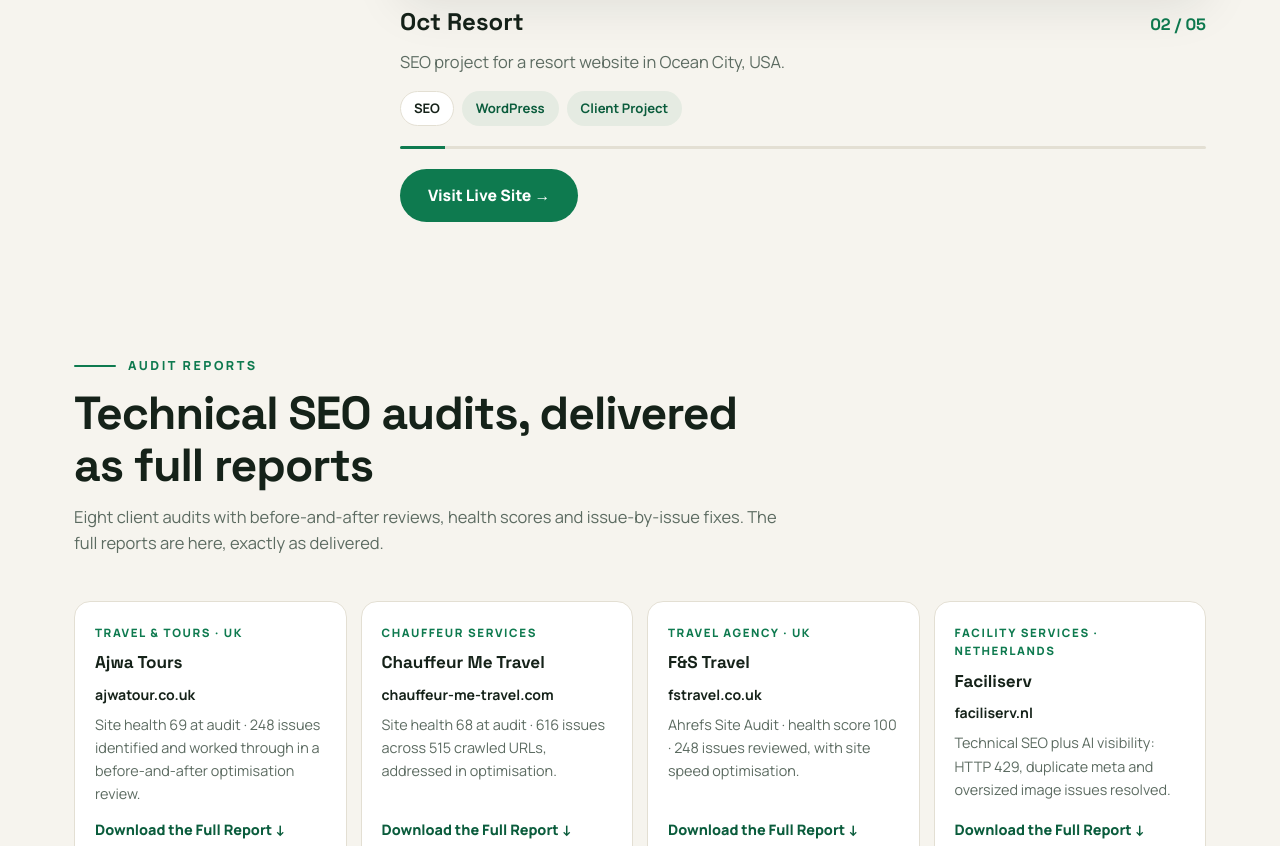
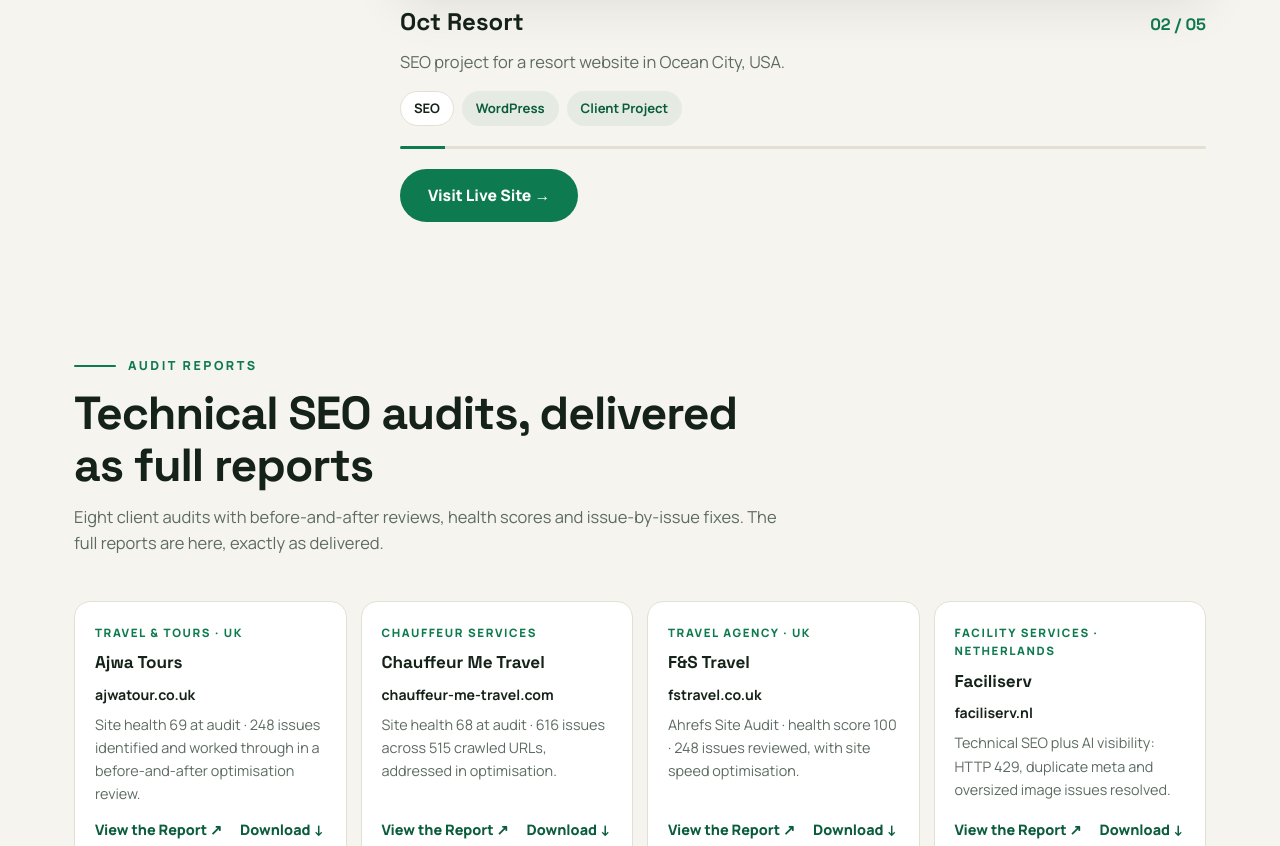
Before and after one commit to shahzaibahmedseo/shahzaibahmedseo.github.io, a plain HTML site: page index.html in a window 1280 px wide. Shown: the part 1954-2800 px from the top of the page. Drawn offline with Linux system fonts and the light colour scheme.

Commit message:
Logo fix, 65+ stat, report view links

```diff
--- a/index.html
+++ b/index.html
@@ -41,7 +41,7 @@ header.scrolled{background:rgba(246,244,238,.9);backdrop-filter:blur(12px);borde
 nav{display:flex;align-items:center;gap:28px;height:72px}
 .logo{font-family:'Space Grotesk';font-weight:700;font-size:1.05rem;letter-spacing:1.5px;display:flex;align-items:center;gap:11px}
 .logo span{color:var(--acc)}
-.logo-mark{background:var(--acc);color:#fff;border-radius:9px;width:34px;height:34px;display:inline-flex;align-items:center;justify-content:center;font-size:.8rem;letter-spacing:.5px}
+.logo .logo-mark{background:var(--acc);color:#fff;border-radius:9px;width:34px;height:34px;display:inline-flex;align-items:center;justify-content:center;font-size:.8rem;letter-spacing:.5px}
 nav ul{display:flex;gap:26px;list-style:none;margin-left:auto}
 nav ul a{font-weight:600;font-size:.95rem;color:var(--muted)}
 nav ul a:hover{color:var(--ink)}
@@ -149,7 +149,8 @@ h1{font-family:'Space Grotesk';font-weight:700;font-size:clamp(2.7rem,6.4vw,4.6r
 .a-sec{color:var(--acc);font-weight:800;font-size:.72rem;letter-spacing:1.6px;text-transform:uppercase}
 .a-dom{color:var(--ink);font-weight:700;font-size:.88rem}
 .a-met{color:var(--muted);font-size:.9rem;flex:1}
-.a-link{font-weight:800;color:var(--acc2);font-size:.9rem;margin-top:6px}
+.a-links{display:flex;gap:18px;flex-wrap:wrap;margin-top:6px}
+.a-link{font-weight:800;color:var(--acc2);font-size:.9rem}
 .a-link:hover{text-decoration:underline}
 @media(max-width:1000px){.audits-grid{grid-template-columns:repeat(2,1fr)}}
 @media(max-width:560px){.audits-grid{grid-template-columns:1fr}}
@@ -258,7 +259,7 @@ footer .sub{color:#A9B8AE;max-width:560px;margin-top:16px}
       </div>
       <div class="stats">
         <div class="stat reveal in"><div class="num"><span data-count="3">0</span></div><div class="lbl">Years of Experience</div></div>
-        <div class="stat reveal in d1"><div class="num"><span data-count="5">0</span></div><div class="lbl">Featured SEO Projects</div></div>
+        <div class="stat reveal in d1"><div class="num"><span data-count="65">0</span>+</div><div class="lbl">SEO Projects Delivered</div></div>
         <div class="stat reveal in d2"><div class="num"><span data-count="3">0</span></div><div class="lbl">Countries Served: Pakistan · UK · USA</div></div>
         <div class="stat reveal in d3"><div class="num" style="color:var(--acc)">SEO</div><div class="lbl">Audits · Keywords · Growth</div></div>
       </div>
@@ -319,14 +320,14 @@ footer .sub{color:#A9B8AE;max-width:560px;margin-top:16px}
         <p>Eight client audits with before-and-after reviews, health scores and issue-by-issue fixes. The full reports are here, exactly as delivered.</p>
       </div>
       <div class="audits-grid">
-      <div class="a-card reveal"><div class="a-sec">Travel &amp; Tours · UK</div><h3>Ajwa Tours</h3><div class="a-dom">ajwatour.co.uk</div><p class="a-met">Site health 69 at audit · 248 issues identified and worked through in a before-and-after optimisation review.</p><a class="a-link" href="reports/ajwa-tours-seo-audit.docx" download>Download the Full Report ↓</a></div>
-<div class="a-card reveal d1"><div class="a-sec">Chauffeur Services</div><h3>Chauffeur Me Travel</h3><div class="a-dom">chauffeur-me-travel.com</div><p class="a-met">Site health 68 at audit · 616 issues across 515 crawled URLs, addressed in optimisation.</p><a class="a-link" href="reports/chauffeur-me-travel-seo-audit.docx" download>Download the Full Report ↓</a></div>
-<div class="a-card reveal d2"><div class="a-sec">Travel Agency · UK</div><h3>F&amp;S Travel</h3><div class="a-dom">fstravel.co.uk</div><p class="a-met">Ahrefs Site Audit · health score 100 · 248 issues reviewed, with site speed optimisation.</p><a class="a-link" href="reports/fs-travel-seo-audit.docx" download>Download the Full Report ↓</a></div>
-<div class="a-card reveal d3"><div class="a-sec">Facility Services · Netherlands</div><h3>Faciliserv</h3><div class="a-dom">faciliserv.nl</div><p class="a-met">Technical SEO plus AI visibility: HTTP 429, duplicate meta and oversized image issues resolved.</p><a class="a-link" href="reports/faciliserv-seo-audit.docx" download>Download the Full Report ↓</a></div>
-<div class="a-card reveal"><div class="a-sec">Food &amp; Grocery · UK</div><h3>Punjab Exotic Foods</h3><div class="a-dom">punjabexoticfoods.co.uk</div><p class="a-met">Site health 89 at audit · 174 issues, including duplicate meta descriptions and image weight.</p><a class="a-link" href="reports/punjab-exotic-foods-seo-audit.docx" download>Download the Full Report ↓</a></div>
-<div class="a-card reveal d1"><div class="a-sec">Document Services</div><h3>S&amp;S Documents</h3><div class="a-dom">sandsdocument.com</div><p class="a-met">Site health 89 at audit · 644 issues across 778 crawled URLs · PageSpeed review included.</p><a class="a-link" href="reports/sands-documents-seo-audit.docx" download>Download the Full Report ↓</a></div>
-<div class="a-card reveal d2"><div class="a-sec">Stone &amp; Surfaces · UK</div><h3>Zenstone</h3><div class="a-dom">zenstone.co.uk</div><p class="a-met">Health score 99 maintained · warnings cut from 837 to 731 and errors from 17 to 14.</p><a class="a-link" href="reports/zenstone-seo-audit.docx" download>Download the Full Report ↓</a></div>
-<div class="a-card reveal d3"><div class="a-sec">Villas &amp; Property · UK</div><h3>Zenvillas</h3><div class="a-dom">zenvillas.co.uk</div><p class="a-met">Site health 93 at audit · 137 issues across technical, URL security and metadata fixes.</p><a class="a-link" href="reports/zenvillas-seo-audit.docx" download>Download the Full Report ↓</a></div>
+      <div class="a-card reveal"><div class="a-sec">Travel &amp; Tours · UK</div><h3>Ajwa Tours</h3><div class="a-dom">ajwatour.co.uk</div><p class="a-met">Site health 69 at audit · 248 issues identified and worked through in a before-and-after optimisation review.</p><div class="a-links"><a class="a-link" href="reports/ajwa-tours-seo-audit.pdf" target="_blank" rel="noopener">View the Report ↗</a><a class="a-link" href="reports/ajwa-tours-seo-audit.docx" download>Download ↓</a></div></div>
+<div class="a-card reveal d1"><div class="a-sec">Chauffeur Services</div><h3>Chauffeur Me Travel</h3><div class="a-dom">chauffeur-me-travel.com</div><p class="a-met">Site health 68 at audit · 616 issues across 515 crawled URLs, addressed in optimisation.</p><div class="a-links"><a class="a-link" href="reports/chauffeur-me-travel-seo-audit.pdf" target="_blank" rel="noopener">View the Report ↗</a><a class="a-link" href="reports/chauffeur-me-travel-seo-audit.docx" download>Download ↓</a></div></div>
+<div class="a-card reveal d2"><div class="a-sec">Travel Agency · UK</div><h3>F&amp;S Travel</h3><div class="a-dom">fstravel.co.uk</div><p class="a-met">Ahrefs Site Audit · health score 100 · 248 issues reviewed, with site speed optimisation.</p><div class="a-links"><a class="a-link" href="reports/fs-travel-seo-audit.pdf" target="_blank" rel="noopener">View the Report ↗</a><a class="a-link" href="reports/fs-travel-seo-audit.docx" download>Download ↓</a></div></div>
+<div class="a-card reveal d3"><div class="a-sec">Facility Services · Netherlands</div><h3>Faciliserv</h3><div class="a-dom">faciliserv.nl</div><p class="a-met">Technical SEO plus AI visibility: HTTP 429, duplicate meta and oversized image issues resolved.</p><div class="a-links"><a class="a-link" href="reports/faciliserv-seo-audit.pdf" target="_blank" rel="noopener">View the Report ↗</a><a class="a-link" href="reports/faciliserv-seo-audit.docx" download>Download ↓</a></div></div>
+<div class="a-card reveal"><div class="a-sec">Food &amp; Grocery · UK</div><h3>Punjab Exotic Foods</h3><div class="a-dom">punjabexoticfoods.co.uk</div><p class="a-met">Site health 89 at audit · 174 issues, including duplicate meta descriptions and image weight.</p><div class="a-links"><a class="a-link" href="reports/punjab-exotic-foods-seo-audit.pdf" target="_blank" rel="noopener">View the Report ↗</a><a class="a-link" href="reports/punjab-exotic-foods-seo-audit.docx" download>Download ↓</a></div></div>
+<div class="a-card reveal d1"><div class="a-sec">Document Services</div><h3>S&amp;S Documents</h3><div class="a-dom">sandsdocument.com</div><p class="a-met">Site health 89 at audit · 644 issues across 778 crawled URLs · PageSpeed review included.</p><div class="a-links"><a class="a-link" href="reports/sands-documents-seo-audit.pdf" target="_blank" rel="noopener">View the Report ↗</a><a class="a-link" href="reports/sands-documents-seo-audit.docx" download>Download ↓</a></div></div>
+<div class="a-card reveal d2"><div class="a-sec">Stone &amp; Surfaces · UK</div><h3>Zenstone</h3><div class="a-dom">zenstone.co.uk</div><p class="a-met">Health score 99 maintained · warnings cut from 837 to 731 and errors from 17 to 14.</p><div class="a-links"><a class="a-link" href="reports/zenstone-seo-audit.pdf" target="_blank" rel="noopener">View the Report ↗</a><a class="a-link" href="reports/zenstone-seo-audit.docx" download>Download ↓</a></div></div>
+<div class="a-card reveal d3"><div class="a-sec">Villas &amp; Property · UK</div><h3>Zenvillas</h3><div class="a-dom">zenvillas.co.uk</div><p class="a-met">Site health 93 at audit · 137 issues across technical, URL security and metadata fixes.</p><div class="a-links"><a class="a-link" href="reports/zenvillas-seo-audit.pdf" target="_blank" rel="noopener">View the Report ↗</a><a class="a-link" href="reports/zenvillas-seo-audit.docx" download>Download ↓</a></div></div>
 
       </div>
     </div>
@@ -377,7 +378,7 @@ footer .sub{color:#A9B8AE;max-width:560px;margin-top:16px}
       </div>
       <div class="about-grid">
         <div class="about-txt reveal">
-          <p>I am an SEO specialist and WordPress developer based in Islamabad, with three years of experience helping websites get found on Google and turn that visibility into business.</p>
+          <p>I am an SEO specialist and WordPress developer based in Islamabad, with three years of experience and 65+ SEO projects delivered, helping websites get found on Google and turn that visibility into business.</p>
           <p>At Daain Communication I worked as a Digital Media Manager across WordPress, SEO and social media: building and managing websites, improving their structure and page optimization for search, and running digital media day to day. Alongside that, I take on freelance SEO and web projects for online businesses.</p>
           <p>My toolkit is practical: Search Console, Analytics, Ahrefs, Rank Math and Yoast for search; WordPress and Elementor for building; Shopify when a store is what the business needs. I am now focused on international remote and project-based work in SEO and website growth.</p>
         </div>
```
